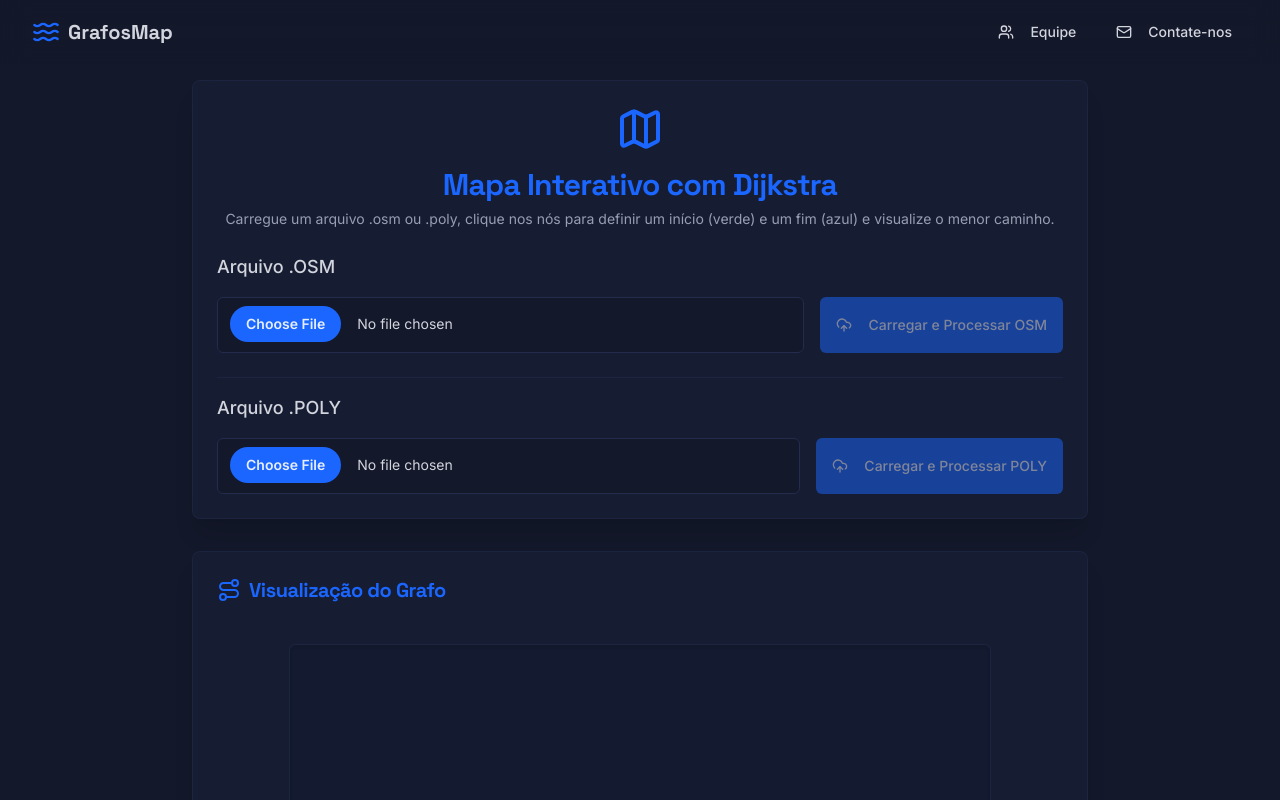
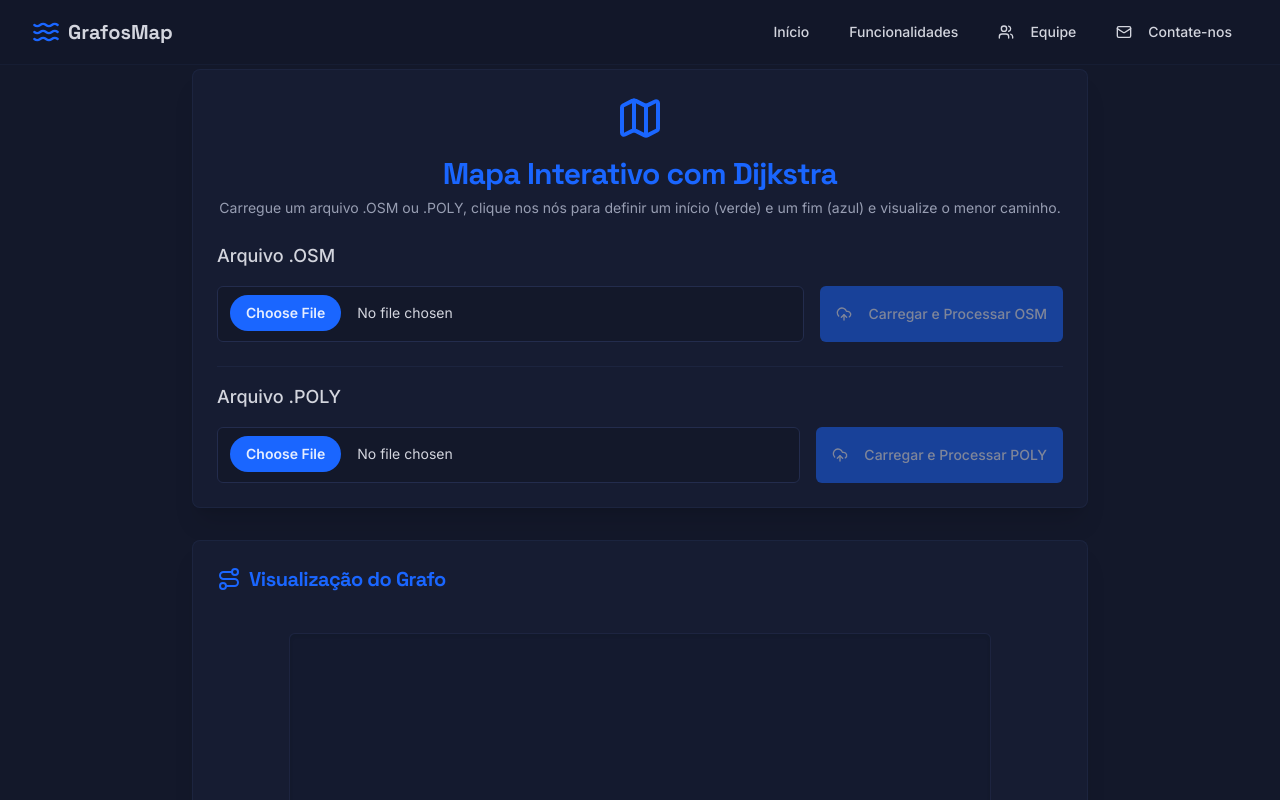
Before and after one commit to omaraljawabri/trabalho-final-aed2, a Next.js app: page /dijkstra-map in a window 1280 px wide. Shown: the top 800 px of the page. Built offline with nearby package versions, Linux system fonts and the light colour scheme.

Commit message:
fix: mudança da Home e adição de Header na tela de funcionalidades

```diff
--- a/src/app/_components/footer.tsx
+++ b/src/app/_components/footer.tsx
@@ -12,7 +12,7 @@ export default function Footer() {
 
   const navLinks = [
     { href: '/', label: 'Início' },
-    { href: '/features', label: 'Funcionalidades' },
+    { href: '/dijkstra-map', label: 'Funcionalidades' },
     { href: '/contact', label: 'Contato' },
   ];
 
--- a/src/app/_components/header.tsx
+++ b/src/app/_components/header.tsx
@@ -7,16 +7,32 @@ import { Button } from './ui/button';
 import { Dialog, DialogTrigger } from './ui/dialog';
 
 export default function Header() {
+  const navLinks = [
+    { href: '/', label: 'Início' },
+    { href: '/dijkstra-map', label: 'Funcionalidades' },
+  ];
+
   return (
-    <header className="sticky top-0 z-50 w-full backdrop-blur-md bg-transparent">
+    <header className="sticky top-0 z-50 w-full backdrop-blur-md bg-background/80 border-b border-border/30">
       <div className="flex h-16 w-full items-center justify-between px-4 sm:px-6 lg:px-8">
+
+        {/* Logo e nome do sistema */}
         <Link href="/" className="flex items-center space-x-2">
           <Waves className="h-7 w-7 text-primary" />
           <span className="font-bold font-headline text-xl sm:inline-block text-foreground">
             GrafosMap
           </span>
         </Link>
+
         <nav className="flex items-center space-x-2">
+  {navLinks.map(({ href, label }) => (
+    <Button key={href} variant="ghost" asChild className="text-foreground hover:bg-foreground/10">
+      <Link href={href}>
+        {label}
+      </Link>
+    </Button>
+  ))}
+
   <Dialog>
     <DialogTrigger asChild>
       <Button variant="ghost" className="text-foreground hover:bg-foreground/10">
@@ -26,11 +42,13 @@ export default function Header() {
     </DialogTrigger>
     <TeamModal />
   </Dialog>
+
   <Button variant="ghost" className="text-foreground hover:bg-foreground/10">
     <Mail className="mr-2 h-5 w-5" />
     Contate-nos
   </Button>
 </nav>
+
       </div>
     </header>
   );
--- a/src/app/dijkstra-map/page.tsx
+++ b/src/app/dijkstra-map/page.tsx
@@ -530,13 +530,13 @@ const DijkstraMapPage: NextPage = () => {
   <>
     <Header />
 
-    <div className="container mx-auto py-8 px-4 flex flex-col items-center min-h-[calc(100vh-8rem)] pt-4">
+    <div className="container mx-auto py-8 px-4 flex flex-col items-center min-h-[calc(100vh-8rem)] pt-1">
       <Card className="w-full max-w-4xl mb-8 bg-card/80 backdrop-blur-md shadow-xl border-border/50">
         <CardHeader className="text-center">
           <MapIcon className="mx-auto h-12 w-12 text-primary mb-2" />
           <CardTitle className="text-3xl font-headline text-primary">Mapa Interativo com Dijkstra</CardTitle>
           <CardDescription className="text-muted-foreground">
-            Carregue um arquivo .osm ou .poly, clique nos nós para definir um início (verde) e um fim (azul) e visualize o menor caminho.
+            Carregue um arquivo .OSM ou .POLY, clique nos nós para definir um início (verde) e um fim (azul) e visualize o menor caminho.
           </CardDescription>
         </CardHeader>
         <CardContent className="space-y-6">
```
Lines whose indentation alone changed are shown as unchanged.
